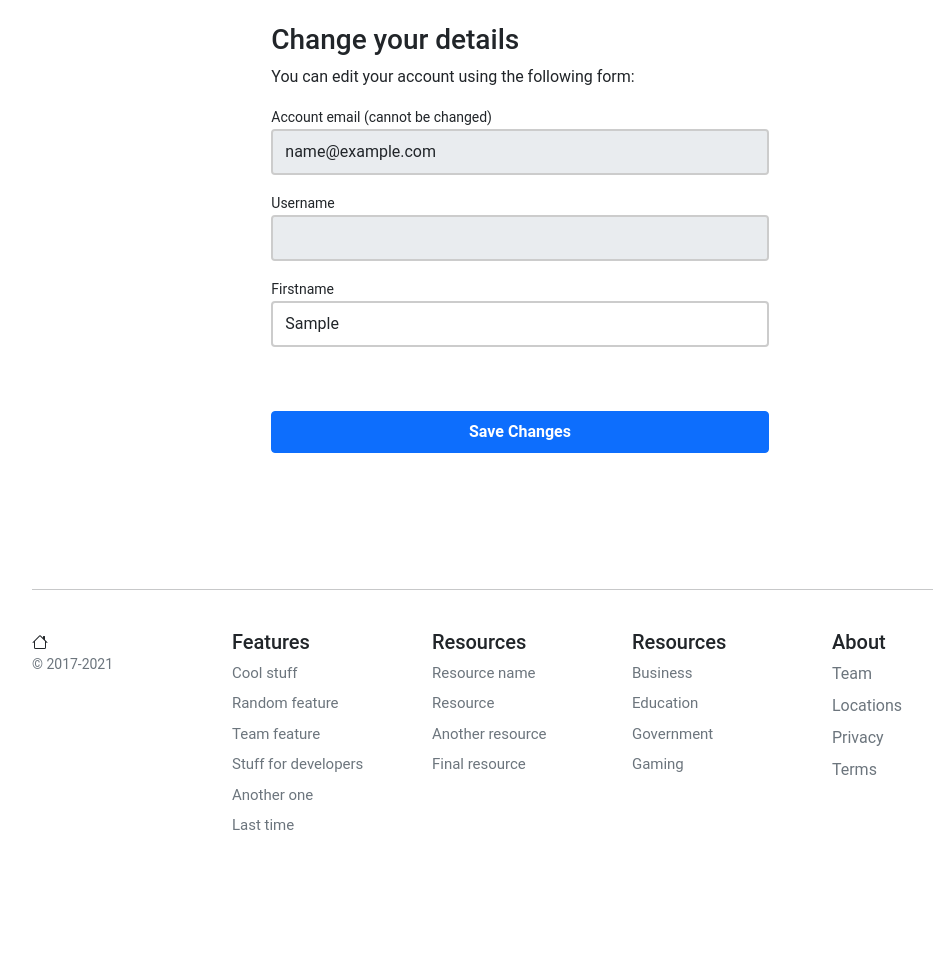
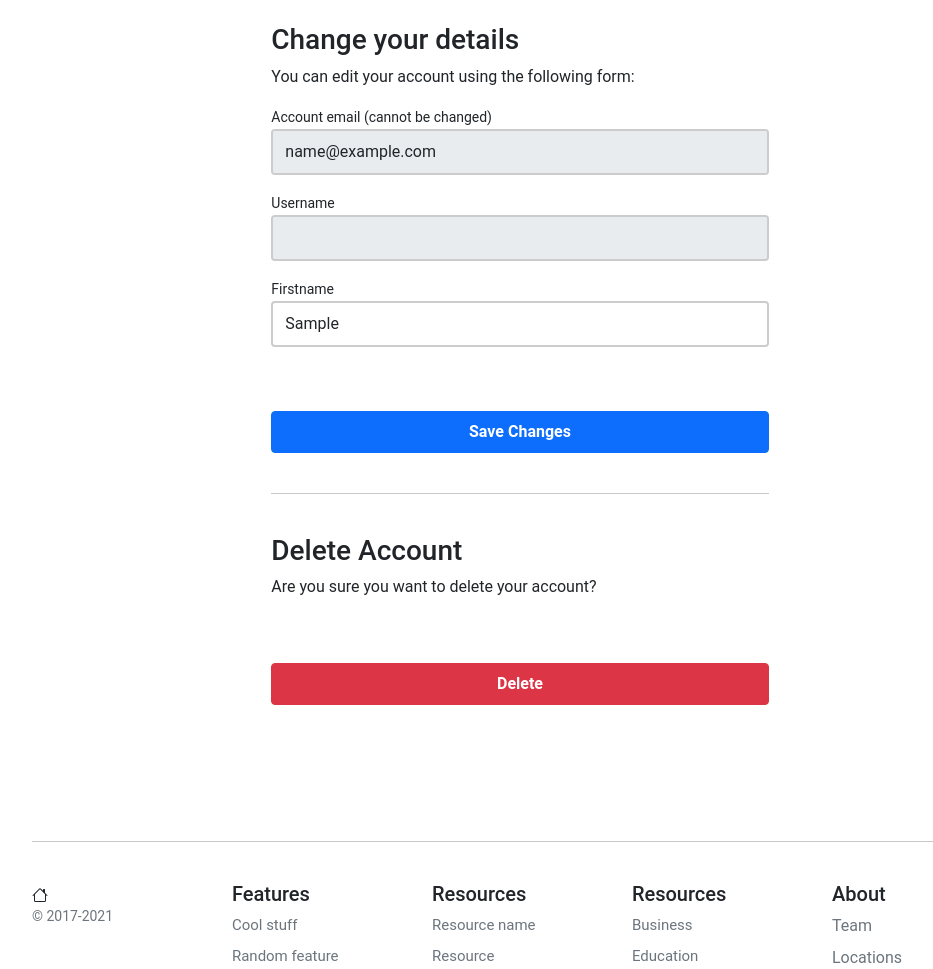
Before and after one commit to DhruvPatel0401/Ecommerce_Store, a Django app: page /account/profile/edit/ in a window 1280 px wide. Shown: the part 142-1111 px from the top of the page, without its empty margins (120-1053 px from the left). Before the commit the page ends 972 px from the top, so only its background shows below. Run offline with Django 4.2, Linux system fonts and the light colour scheme; the visitor is signed in with stand-in values (Sample User, id 1); data that the repository does not hold is empty.

Commit message:
Added user delete functionality in dashboard

```diff
--- a/account/urls.py
+++ b/account/urls.py
@@ -1,5 +1,6 @@
 from django.contrib.auth import views as auth_views
 from django.urls import path
+from django.views.generic import TemplateView
 
 from .forms import (UserLoginForm)
 from . import views
@@ -14,4 +15,6 @@ urlpatterns = [
     #User dashboard
     path('dashboard/',views.dashboard, name='dashboard'),
     path('profile/edit/', views.edit_details, name='edit_details'),
+    path('profile/delete_user/', views.delete_user, name='delete_user'),
+    path('profile/delete_confirm/', TemplateView.as_view(template_name="account/user/delete_confirm.html"), name='delete_confirmation'),
 ]
--- a/account/views.py
+++ b/account/views.py
@@ -5,7 +5,7 @@ from django.utils.encoding import force_bytes, force_str
 from django.contrib.sites.shortcuts import get_current_site
 from django.template.loader import render_to_string
 from django.contrib.auth.decorators import login_required
-from django.contrib.auth import login
+from django.contrib.auth import login, logout
 
 from .forms import RegistrationForm, UserEditForm
 from .tokens import account_activation_token
@@ -29,6 +29,14 @@ def edit_details(request):
         user_form = UserEditForm(instance=request.user)
 
     return render(request, 'account/user/edit_details.html', {'user_form': user_form})
+
+@login_required
+def delete_user(request):
+    user = UserBase.objects.get(user_name=request.user)
+    user.is_active = False
+    user.save()
+    logout(request)
+    return redirect('account:delete_confirmation')
 
 def account_register(request):
 
--- a/templates/account/user/edit_details.html
+++ b/templates/account/user/edit_details.html
@@ -51,18 +51,18 @@
                     {{ user_form.first_name }}
 
 
-
                     <button class="btn btn-primary btn-block py-2 mb-4 mt-5 fw-bold w-100" type="submit"
                         value="Save changes">Save Changes</button>
-                    {% comment %} <hr class="mb-3"> {% endcomment %}
-                {% comment %} </form>
-                     <form class="account-form px-4" action="" method="post">
+                    <hr class="mb-3">
+                    </form>
+
+                    <form class="account-form px-4" action="{% url "account:delete_user" %}" method="post">
                         {% csrf_token %}
                         <p class=" h3 pt-4 font-weight-bold">Delete Account</p>
                         <p>Are you sure you want to delete your account?</p>
                         <button type="submit" role="button"
                             class="btn btn-danger btn-block py-2 mb-4 mt-5 fw-bold w-100">Delete</button>
-                    </form> {% endcomment %}
+                    </form>
 
                         </div>
                     </div>
```
Also changed, not shown: templates/account/user/delete_confirm.html (added, +35 -0 lines).
